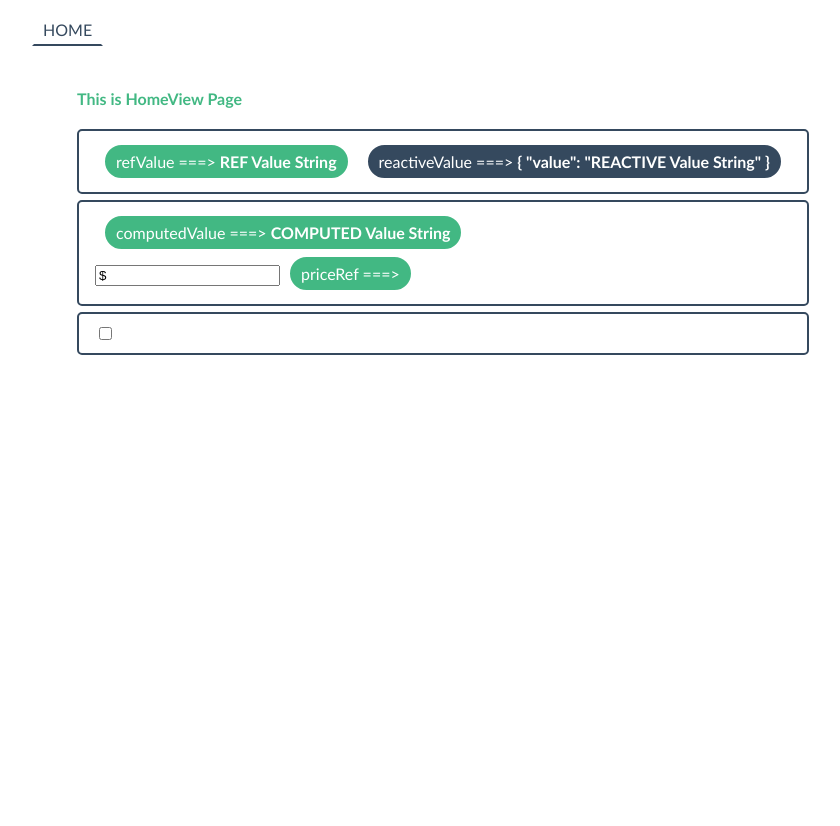
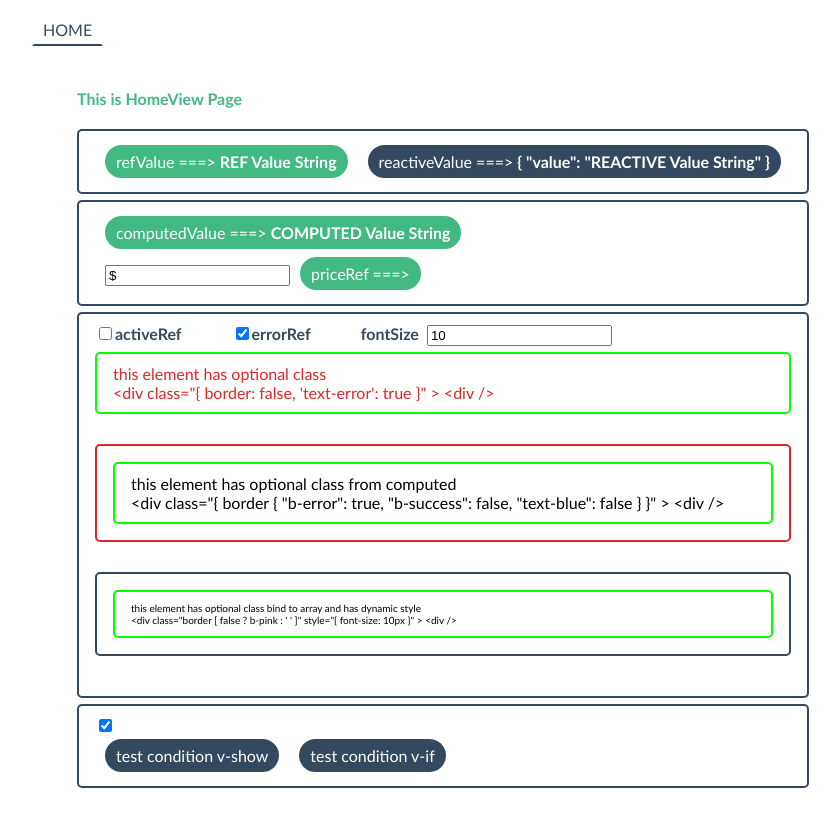
Before and after one commit to sinasedaghat/vue3-template, a Vue app: page / in a window 1280 px wide. Shown: the top 826 px of the page, without its empty margins (73-913 px from the left). Before the commit the page ends 800 px from the top, so only its background shows below. Built offline with nearby package versions, Linux system fonts and the light colour scheme.

Commit message:
practice style and class binding

```diff
--- a/src/assets/main.scss
+++ b/src/assets/main.scss
@@ -50,6 +50,10 @@ body {
 
 .text-blue {
   color: #35495e !important;
+}
+
+.text-error {
+  color: #db2828 !important;
 }
 
 .title {
@@ -322,6 +326,12 @@ input {
   &.b-pink {
     border-color: #ff00d0;
   }
+  &.b-error{
+    border-color: #db2828;
+  }
+  &.b-success{
+    border-color: #42b883;
+  }
 }
 
 .boredr-left {
--- a/src/views/HomeView.vue
+++ b/src/views/HomeView.vue
@@ -3,6 +3,10 @@ import { computed, reactive, ref, type Ref } from 'vue';
 
   const priceRef: Ref<string> = ref ('')
   const activeRef: Ref<boolean> = ref(false)
+  const errorRef: Ref<boolean> = ref(true)
+  const conditionRef: Ref<boolean> = ref(true)
+  const borderClass: Ref<string> = ref('b-pink')
+  const fontSize: Ref<number> = ref(10)
   const refValue: Ref<string> = ref('REF Value String')
   const reactiveValue: {value: string} = reactive({
     value: 'REACTIVE Value String'
@@ -17,11 +21,18 @@ import { computed, reactive, ref, type Ref } from 'vue';
       priceRef.value = newValue.replace(/\$/g, "").toString()
     }
   })
+  const computedClass = computed(() => ({
+    'b-error': !activeRef.value && errorRef.value,
+    'b-success': !activeRef.value && !errorRef.value,
+    'text-blue': activeRef.value && !errorRef.value
+  }))
+
 
 </script>
 
 <template>
   <h4 class="title text-green">This is HomeView Page</h4>
+  <!-- reactive data -->
   <div class="border">
     <div class="chip green bullet">
       refValue ===> <b>{{ refValue }}</b>
@@ -31,23 +42,74 @@ import { computed, reactive, ref, type Ref } from 'vue';
       reactiveValue ===> <b>{{ reactiveValue }}</b>
     </div>
   </div>
+  <!-- computed -->
   <div class="border">
     <div class="chip green bullet">
       computedValue ===> <b>{{ computedValue }}</b>
     </div>
     <br>
-    <input type="text" v-model="priceComputed">
+    <input type="text" v-model="priceComputed" style="margin-left: 10px;">
     <div class="chip green bullet">
       priceRef ===> <b>{{ priceRef }}</b>
     </div>
   </div>
+  <!-- class & style -->
   <div class="border">
-    <input type="checkbox" v-model="activeRef">
+    <input type="checkbox" label="activeRef" v-model="activeRef"><span class="subtitle text-blue" style="margin-right: 50px;">activeRef</span>
+    <input type="checkbox" label="activeRef" v-model="errorRef"><span class="subtitle text-blue" style="margin-right: 50px;">errorRef</span>
+    <span class="subtitle text-blue" style="margin-right: 8px;">fontSize</span><input type="number" v-model="fontSize">
+    <!--  -->
+    <div :class="{ border: activeRef, 'text-error': errorRef }" style="margin-bottom: 30px;">
+      <div class="border b-green">
+        this element has optional class
+        <br>
+        &lt;div class="{ border: {{ activeRef }}, 'text-error': {{ errorRef }} }" &gt; &lt;div /&gt;
+      </div>
+    </div>
+
+    <div
+      class="border"
+      :class="computedClass"
+      style="margin-bottom: 30px;"
+    >
+      <div class="border b-green">
+        this element has optional class from computed
+        <br>
+        &lt;div class="{ border {{ computedClass }} }" &gt; &lt;div /&gt;
+      </div>
+    </div>
+
+    <div
+      class="border"
+      :class="[ activeRef ? borderClass : '' ]"
+      style="margin-bottom: 30px;"
+      :style="{ 'font-size': `${fontSize}px` }"
+    >
+      <div class="border b-green">
+        this element has optional class bind to array and has dynamic style
+        <br>
+        &lt;div class="border [ {{ activeRef }} ? {{ borderClass }} : ' ' ]" style="{ font-size: {{ fontSize }}px }" &gt; &lt;div /&gt;
+      </div>
+    </div>
+
+
+    <!-- <div class="border" :class="[ activeRef ? borderClass : '' ]" style="margin-bottom: 30px;">
+      <div class="border b-green">
+        this element has optional class bind to array
+        <br>
+        &lt;div class="border [ {{ activeRef }} ? {{ borderClass }} : ' ' ]" &gt; &lt;div /&gt;
+      </div>
+    </div> -->
+
+  </div>
+  <!-- condition -->
+  <div class="border">
+    <input type="checkbox" v-model="conditionRef">
     <br>
-    <div class="chip blue bullet" v-show="activeRef">
+    <div class="chip blue bullet" v-show="conditionRef">
      test condition v-show
     </div>
-    <div class="chip blue bullet" v-if="activeRef">
+    <div class="chip blue bullet" v-if="conditionRef">
      test condition v-if
     </div>
   </div>
```
